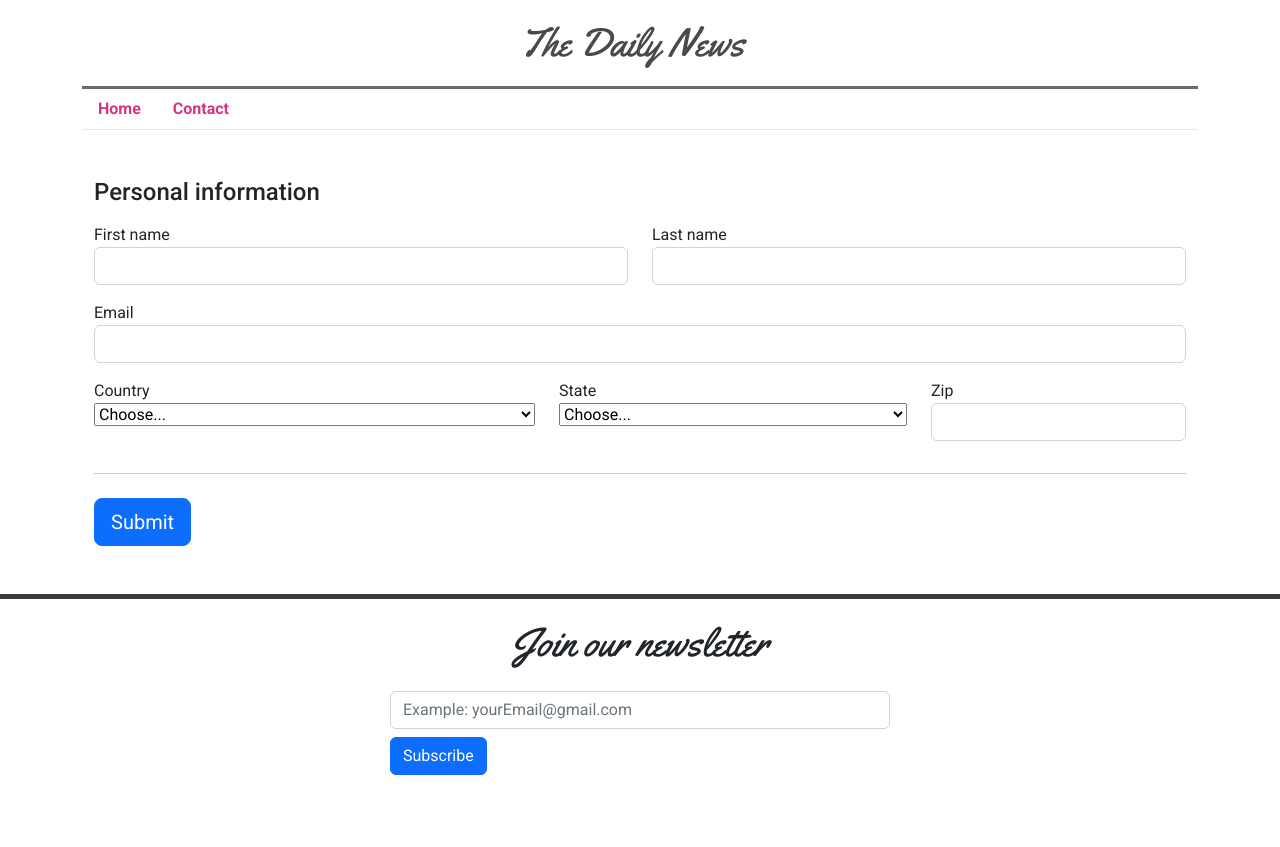
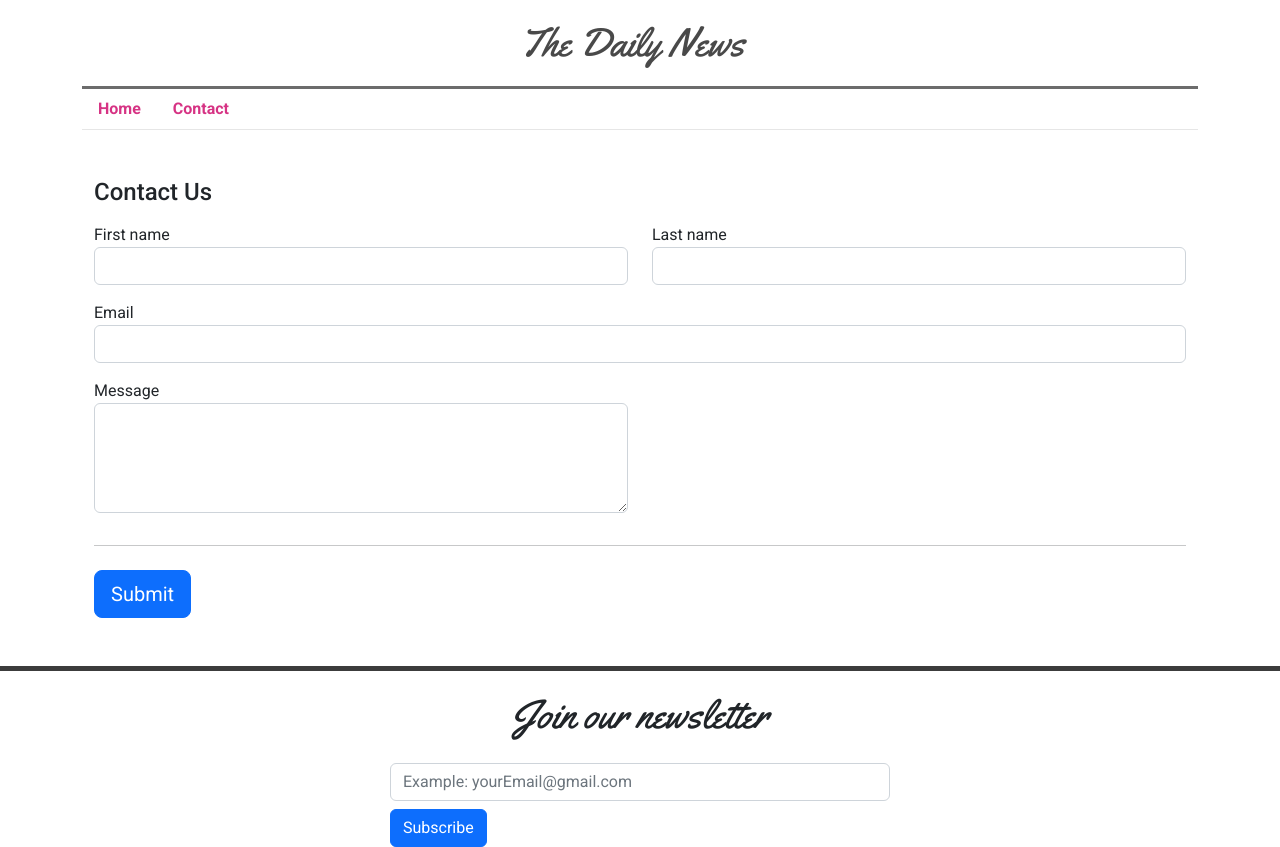
Before and after one commit to ajay0006/news-article, a React (Create React App) app: page /contact in a window 1280 px wide. Before the commit the page ends 800 px from the top, so only its background shows below. Built offline with nearby package versions, Linux system fonts and the light colour scheme.

Commit message:
finished contact us page

```diff
--- a/db.json
+++ b/db.json
@@ -207,5 +207,13 @@
       "id": 1
     }
   ],
-  "contact": []
+  "contact": [
+    {
+      "firstname": "dami",
+      "lastname": "ajayi",
+      "email": "test@gmail.com",
+      "message": "lorem",
+      "id": 1
+    }
+  ]
 }
--- a/src/components/contact.js
+++ b/src/components/contact.js
@@ -1,35 +1,50 @@
-import { useFormik} from "formik";
-import * as yup from 'yup'
+import {useFormik} from "formik";
+import * as yup from 'yup';
+import {Alert} from "react-bootstrap";
+import {useDispatch} from "react-redux";
+import { saveContactForm} from "../reducers/thunk";
+import { displayToast} from "./toats";
 
 const Contact = () => {
+    const dispatch = useDispatch();
 
     const formik = useFormik({
         initialValues: {
             firstname: "",
             lastname: "",
             email: "",
-            country: "",
-            state: "",
-            zip: ""
+            message: ''
         },
         validationSchema: yup.object({
             firstname: yup.string().required("Your First name is required"),
             lastname: yup.string().required("Your Last name is required"),
             email: yup.string().required("Your E-mail is required").email("You have entered an invalid email"),
-            country: yup.string().required("Your Country is required"),
-            state: yup.string().required("Your State is required"),
-            zip: yup.string().required("Your Postal code is required"),
-
+            message: yup.string().max(500, 'The message is too long')
         }),
-        onSubmit: values => {console.log(values)},
+        onSubmit: (values, {resetForm}) => {
+            console.log(values)
+            dispatch(saveContactForm(values))
+                .unwrap()
+                .then((response) => {
+                    if (response)
+                    {
+                        resetForm();
+                        displayToast('SUCCESS', "Thank you for your message, we will contact you as soon as possible")
+                    }
+                })
+                .catch(error =>
+                {
+                    displayToast('ERROR',"Sorry try again later")
+                })
+        },
     })
 
-    return(
+    return (
         <>
             <div className="container">
                 <div className="col-md-12 mt-5">
                     <form onSubmit={formik.handleSubmit}>
-                        <h4 className="mb-3">Personal information</h4>
+                        <h4 className="mb-3">Contact Us</h4>
                         <div className="row">
                             <div className="col-md-6 mb-3">
                                 <label htmlFor="firstname">First name</label>
@@ -39,7 +54,11 @@ const Contact = () => {
                                        name="firstname"
                                        {...formik.getFieldProps('firstname')}
                                 />
-                                {formik.errors.firstname && formik.touched.firstname? <span>{formik.errors.firstname}</span> : null}
+
+                                {formik.errors.firstname && formik.touched.firstname ?
+                                    <Alert variant='danger'>
+                                        <span>{formik.errors.firstname}</span>
+                                    </Alert> : null}
                             </div>
                             <div className="col-md-6 mb-3">
                                 <label htmlFor="lastname">Last name</label>
@@ -51,8 +70,11 @@ const Contact = () => {
                                     {...formik.getFieldProps('lastname')}
 
                                 />
-                                {formik.errors.lastname && formik.touched.lastname ? <span>{formik.errors.lastname}</span> : null}
-
+                                {formik.errors.lastname && formik.touched.lastname ?
+                                    <Alert variant='danger'>
+                                        <span>{formik.errors.lastname}</span>
+                                    </Alert>
+                                    : null}
                             </div>
                         </div>
 
@@ -65,47 +87,23 @@ const Contact = () => {
                                    {...formik.getFieldProps('email')}
 
                             />
-                            {formik.errors.email && formik.touched.email ? <span>{formik.errors.email}</span> : null}
+                            {formik.errors.email && formik.touched.email ?
+                                <Alert variant='danger'>
+                                    <span>{formik.errors.email}</span>
+                                </Alert>
+                                : null}
 
                         </div>
 
 
                         <div className="row">
-                            <div className="col-md-5 mb-3">
-                                <label htmlFor="country">Country</label>
-                                <select className="custom-select d-block w-100" id="country" name="country"
-                                        {...formik.getFieldProps('country')}
-
-                                >
-                                    <option value="">Choose...</option>
-                                    <option value="US">United States</option>
-                                    <option value="CA">Canada</option>
-                                    <option value="NL">Netherlands</option>
-                                </select>
-
-                            </div>
-                            <div className="col-md-4 mb-3">
-                                <label htmlFor="state">State</label>
-                                <select className="custom-select d-block w-100" id="state" name="state"
-                                        {...formik.getFieldProps('state')}
-
-                                >
-                                    <option value="">Choose...</option>
-                                    <option value="california">California</option>
-                                    <option value="toronto">Toronto</option>
-                                    <option value="utrech">Utrech</option>
-                                </select>
-
-                            </div>
-                            <div className="col-md-3 mb-3">
-                                <label htmlFor="zip">Zip</label>
-                                <input type="text"
-                                       className="form-control"
-                                       id="zip"
-                                       name="zip"
-                                       {...formik.getFieldProps('zip')}
-
-                                />
+                            <div className="col-md-6 mb-3">
+                                <label htmlFor="message">Message</label>
+                                <textarea className='form-control'
+                                          id='message'
+                                          name='message'
+                                          rows='4'
+                                          {...formik.getFieldProps('message')}/>
                             </div>
                         </div>
 
--- a/src/reducers/thunk.js
+++ b/src/reducers/thunk.js
@@ -38,46 +38,58 @@ export const getPosts = createAsyncThunk(
 export const getPostsById = createAsyncThunk(
     "posts/getPostsById",
     async (id) => {
-        try{
+        try {
             const response = await axios.get(`${dataLocation}/posts/${id}`);
             return response.data;
-        }
-        catch (error){
+        } catch (error) {
             throw error
         }
     }
-
 )
 
 export const addToNewsletter = createAsyncThunk(
     "users/addToNewsletter",
     async ({email}) => {
-        try{
+        try {
             const findEmailExist = await axios.get(`${dataLocation}/newsletter?email=${email}`)
 
-            if(!Array.isArray(findEmailExist.data) || !findEmailExist.data.length){
-                console.log(findEmailExist,'it got past the if')
-                const response = await axios ({
-                    method:"POST",
-                    url:`${dataLocation}/newsletter`,
-                    data:{
+            if (!Array.isArray(findEmailExist.data) || !findEmailExist.data.length) {
+                console.log(findEmailExist, 'it got past the if')
+                const response = await axios({
+                    method: "POST",
+                    url: `${dataLocation}/newsletter`,
+                    data: {
                         email
                     }
                 });
-                return{
+                return {
                     newsletter: 'added',
                     email: response.data
                 }
-            }
-            else{
+            } else {
                 return {
                     newsletter: 'failed',
                 }
             }
-        }
-        catch (error){
+        } catch (error) {
             throw error
         }
     }
+)
 
+export const saveContactForm = createAsyncThunk(
+    "users/saveContactForm",
+    async (data) => {
+        try {
+            await axios({
+                method: "POST",
+                url: `${dataLocation}/contact`,
+                data
+            })
+            return true
+        } catch (error) {
+            throw error
+        }
+
+    }
 )
```
Lines whose indentation alone changed are shown as unchanged.
